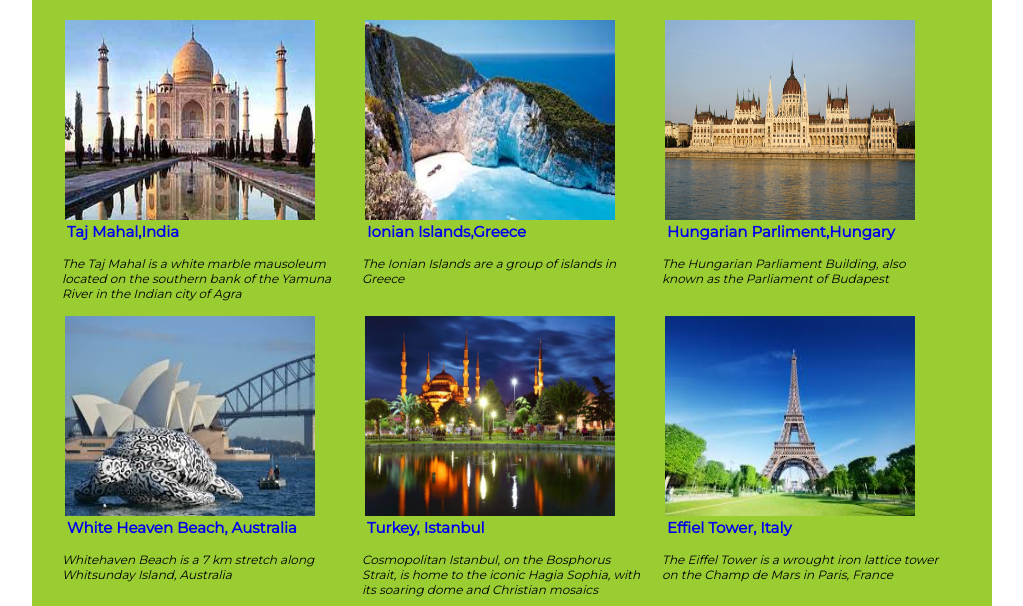
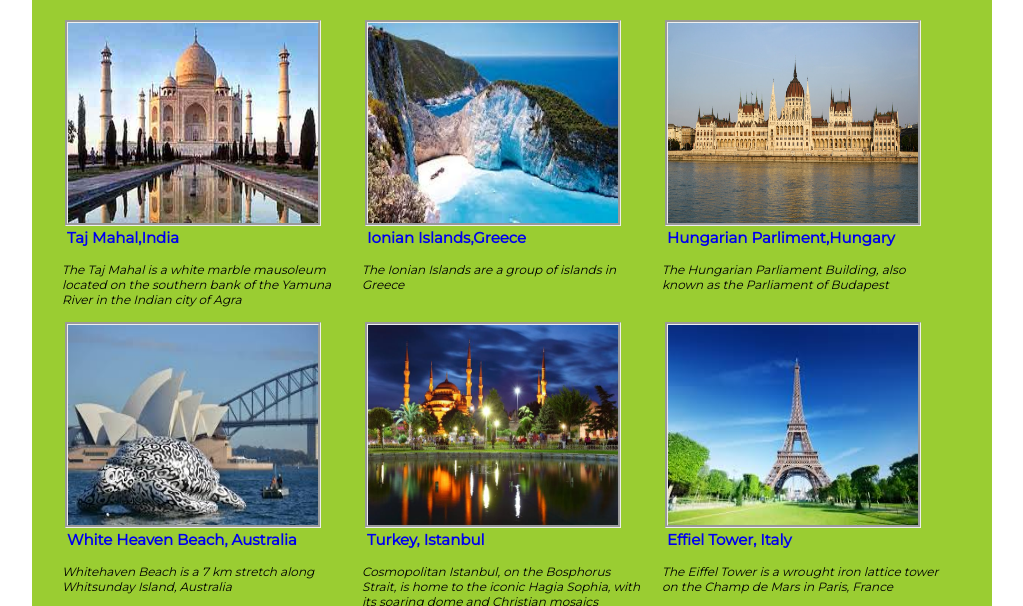
Before and after one commit to NabilaRafi/HTML_CSS_Assignment, a plain HTML site: page Portfolio.html in a window 1280 px wide. Shown: the part 159-765 px from the top of the page, without its empty margins (128-1151 px from the left). Drawn offline with Linux system fonts and the light colour scheme.

Commit message:
committed changes on stylesheet

```diff
--- a/css/styles.css
+++ b/css/styles.css
@@ -1,4 +1,4 @@
-//body
+/*-------body------------*/
 .main{
   //background-color:yellow;
   font-family:Montserrat;
@@ -8,7 +8,7 @@
 }
 
 
-//headers
+/*-------headers------------*/
 .headers{
   color: white;
   font-family:Montserrat;
@@ -42,7 +42,7 @@
   margin:0px;
 }
 
-//heading & subheading
+/*------------heading & subheading------------*/
 #hea{
   margin-right:10px;
   margin-top: -18px;
@@ -54,7 +54,7 @@
   font-family: Montserrat;
 }
 
-//navigation elements
+/*------------navigation elements------------*/
 .bar li{
   display:inline;
   float: right;
@@ -62,7 +62,7 @@
   padding: 1px;
   padding-right: 4px;
 }
-//navigation links
+/*------------navigation links------------*/
 .bar a{
   text-decoration:none;
   font-family:Montserrat;
@@ -80,7 +80,7 @@ a{
   font-family:Montserrat;
   font-size: 15px;
 }
-//Hero elements
+/*------------Hero elements------------*/
 .FrontPage h2{
   text-align: center;
   margin-top: 20px;
@@ -107,7 +107,7 @@ a{
   font-weight:600;
 }
 
-//3 column elements
+/*-----------3 column elements------------*/
 
 .Paragraph_Statistics{
   margin: 50px;
@@ -162,6 +162,7 @@ a{
   width:250px;
   height:200px;
   margin:3px;
+  border-style: groove;
 }
 .prims{
   font-family:Montserrat;
@@ -189,7 +190,7 @@ padding-top:0px;
 }
 
 
-//Footer
+/*----------Footer------------*/
 .prims{
   font-family:Montserrat;
   font-size: 22px;
```
